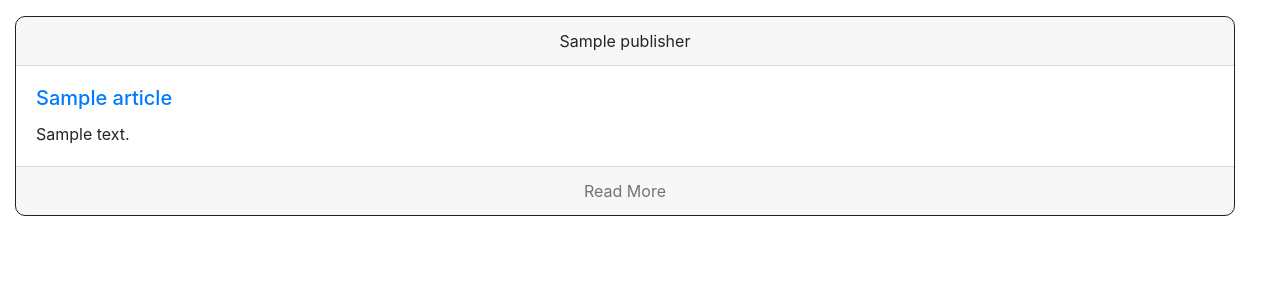
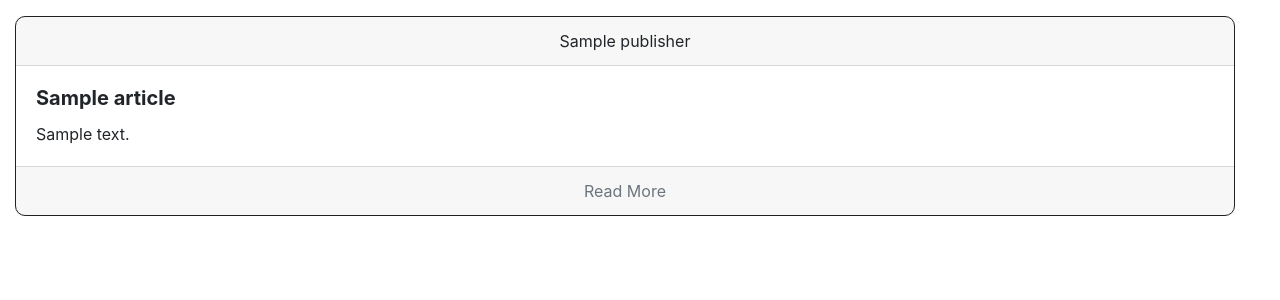
Before and after one commit to RizinGH/Currents, a Django app: template currents_web/templates/dashboard.html in a window 1280 px wide. Shown: the part 128-428 px from the top of the page. Run offline with Django 4.2, Linux system fonts and the light colour scheme; the template is opened without the code that fills it: most values are stand-ins (such as "Sample title", 1, 10 or a date in 2020); some libraries are stand-ins or nearby versions.

Commit message:
minor design fix

```diff
--- a/currents_web/templates/dashboard.html
+++ b/currents_web/templates/dashboard.html
@@ -63,7 +63,7 @@
     <div class="card" style="border: 1px solid #212121;">
       <div class="card-header text-center">{{article.publisher.title}}</div>
       <div class="card-body">
-        <h5 class="card-title text-primary">{{article.title}}</h5>
+        <h5 class="card-title font-weight-bold">{{article.title}}</h5>
         <p class="card-text">{{article.description}}</p>
       </div>
       <div class="card-footer text-center">
```
